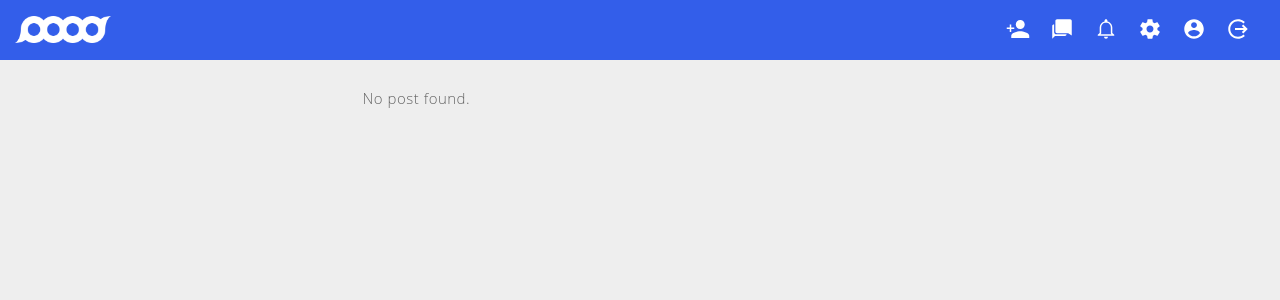
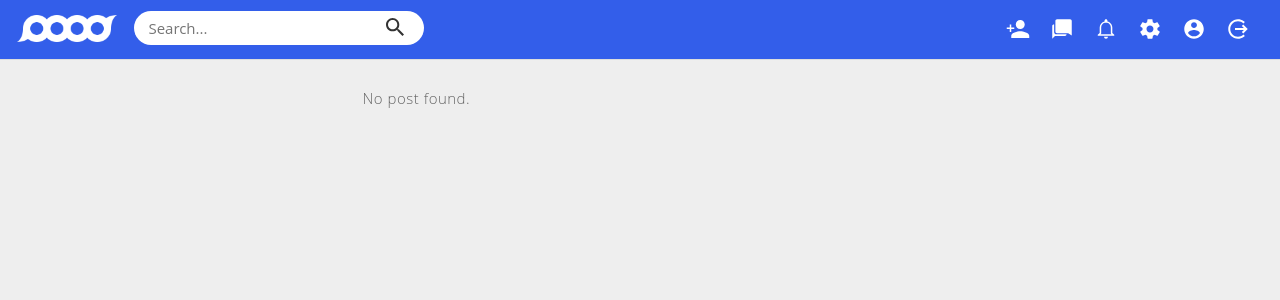
Before and after one commit to utkarshsingh341/webbd.xyz, a PHP site: page /post.php in a window 1280 px wide. Shown: the top 300 px of the page. Run offline with PHP 8.4, Linux system fonts and the light colour scheme; the visitor is signed in with stand-in values (Sample User, id 1); data that the repository does not hold is empty; some libraries are stand-ins or nearby versions.

Commit message:
Search functionality added

```diff
--- a/assests/css/style.css
+++ b/assests/css/style.css
@@ -40,20 +40,59 @@ a:hover{
 	display: inline-flex;
 	position: fixed;
 	z-index: 10;
+	border-bottom: 1px solid #ddd;
 }
 .logo img{
-	margin-left: 10px;
-	top: 16px;
-	left: 5px;
-	position: relative;
+	margin-left: 17px;
 	height: 27px;
-	width: 96px;
+	width: 100px;
+	margin-top: 15px;
 }
 .logo{
     font-size: 1rem;
     font-weight: 300;
-    line-height: 1.6;
     text-align: left;
+	float: left;
+	width: 50%;
+}
+.search
+{
+	padding-top: 11px;
+}
+.search_bar{
+	height: 25px;
+	width: 240px;
+	padding: 0px 10px;
+	padding-left: 20px
+	outline: none;
+	border:none;
+	border-radius: 40px;
+	font-size: 15px;
+}
+.search_bar:focus
+{
+	outline: none;
+	border:none;
+}
+.search_bar_area
+{
+	color:#333;
+	width: 290px;
+	border-radius: 40px;
+	background-color: #fff;
+	padding: 4px;
+
+}
+.search_bar , .search_button
+{
+	display: inline-block;
+  	vertical-align: middle;
+}
+.search_button
+{
+	text-align: right;
+	font-size: 17px;
+	cursor: pointer;
 }
 nav a{
 	position: relative;;
@@ -392,7 +431,7 @@ iframe, label
 {
 	height: 70px;
 	border-bottom: 1px solid #eee;
-	margin: 15px 0px 0px 0px;
+	margin: 0px 0px 0px 0px;
 }
 .resultDisplay a
 {
@@ -401,18 +440,19 @@ iframe, label
 .LiveSearchProfilePic
 {
 	float: left;
-	width: 11%;
+	width: 10%;
 }
 .LiveSearchProfilePic img
 {
-	height: 60px;
-	width: 60px;
-	border-radius: 60px;
+	height: 50px;
+	width: 50px;
+	border-radius: 50px;
 }
 .LiveSearchText
 {
 	float:right;
-	width: 89%;
+	width: 90%;
+	margin-top: 10px;
 }
 .dropdown_data_window
 {
@@ -464,3 +504,18 @@ iframe, label
 	float:right;
 	width: 80%;
 }
+.search_results_area
+{
+    background: #fff;
+    margin: 7px 0px;
+    border-radius: 7px;
+    width: 400px;
+}
+.search_results
+{
+}
+.search_results_footer
+{
+	padding: 10px;
+	text-align: center;
+}
--- a/assests/js/demo.js
+++ b/assests/js/demo.js
@@ -1,4 +1,9 @@
 $(document).ready(function(){
+
+	$('.button_holder').on('click',function(){
+		document.search_form.submit();
+	});
+
 	//Button for profile post
 	$('#submit_profile_post').click(function(){
 		$.ajax({
@@ -8,7 +13,7 @@ $(document).ready(function(){
 			data: $('form.profile_post').serialize(),
 			success: function(msg){
 				//$("#post_form").modal('hide');
-				location.reload();
+				lcation.reload();
 			},
 			error: function(){
 				alert("failure");
@@ -56,3 +61,25 @@ function getDropdownData(user, type)
 
 	}
 }
+
+function getLiveSearchUsers(value, user)
+{
+	$.post("includes/handlers/ajax_search.php",{query:value, userLoggedIn:user}, function(data){
+
+		if($(".search_results_footer_empty")[0]){
+			$(".search_results_area").css({"border":"1px solid #ddd"});
+			$(".search_results_footer_empty").toggleClass("search_results_footer");
+			$(".search_results_footer_empty").toggleClass("search_results_footer_empty");
+		}
+		$('.search_results').html(data);
+		$('.search_results_footer').html("<a href='search.php?q="+value+"'>See All Results</a>");
+
+		if(data == ""){
+			$('.search_results_footer').html("");
+			$(".search_results_area").css({"border":"0px"});
+			$('.search_results_footer').toggleClass("search_results_footer_empty");
+			$('.search_results_footer').toggleClass("search_results_footer");
+		}
+
+	});
+}
--- a/includes/handlers/ajax_friend_search.php
+++ b/includes/handlers/ajax_friend_search.php
@@ -31,7 +31,7 @@ if($query != "")
 
 		if($user->isFriend($row['username']))
 		{
-			echo "<div class='resultDisplay'>
+			echo "<div class='resultDisplay' style='	padding-top: 10px;'>
 					<a href='messages.php?u=".$row['username']."'>
 					<div class='LiveSearchProfilePic'>
 						<img src='".$row['profile_pic']."'>
--- a/includes/header.php
+++ b/includes/header.php
@@ -65,14 +65,26 @@ if(isset($_SESSION['username']))
 		border-radius: 4px;
 		box-shadow:  1.5px 1.5px 1px #d3d3d3;
 	}
+
 	</style>
 
 </head>
 <body>
-
 	<div class="top_bar" style="">
 		<div class="logo">
-			 <a href="index.php"> <img src="assests/images/misc/logo.png"/> </a>
+			<p style="float: left; width: 21%;">
+				 <a href="index.php"> <img src="assests/images/misc/logo.png"/> </a>
+			</p>
+			 <div class="search" style="float: right; width: 79%;">
+			 	<div class="search_bar_area"><form action="search.php" method="GET" name="search_form">
+			 			<input type="text" onkeyup="getLiveSearchUsers(this.value, '<?php echo $userLoggedIn ?>')" name="q" placeholder="Search..." autocomplete="off" id="search_text_input" class="search_bar">
+			 			<div class="search_button button_holder"><ion-icon name="search"></ion-icon></div>
+			 	</form>	</div>
+			 	<div class="search_results_area">
+				 	<div class="search_results"></div>
+				 	<div class="search_results_footer_empty"></div>
+				 </div>
+			 </div>
 		</div>
 		<nav>
 			<?php
```
Also changed, not shown: includes/handlers/ajax_search.php (added, +47 -0 lines), search.php (added, +100 -0 lines).
